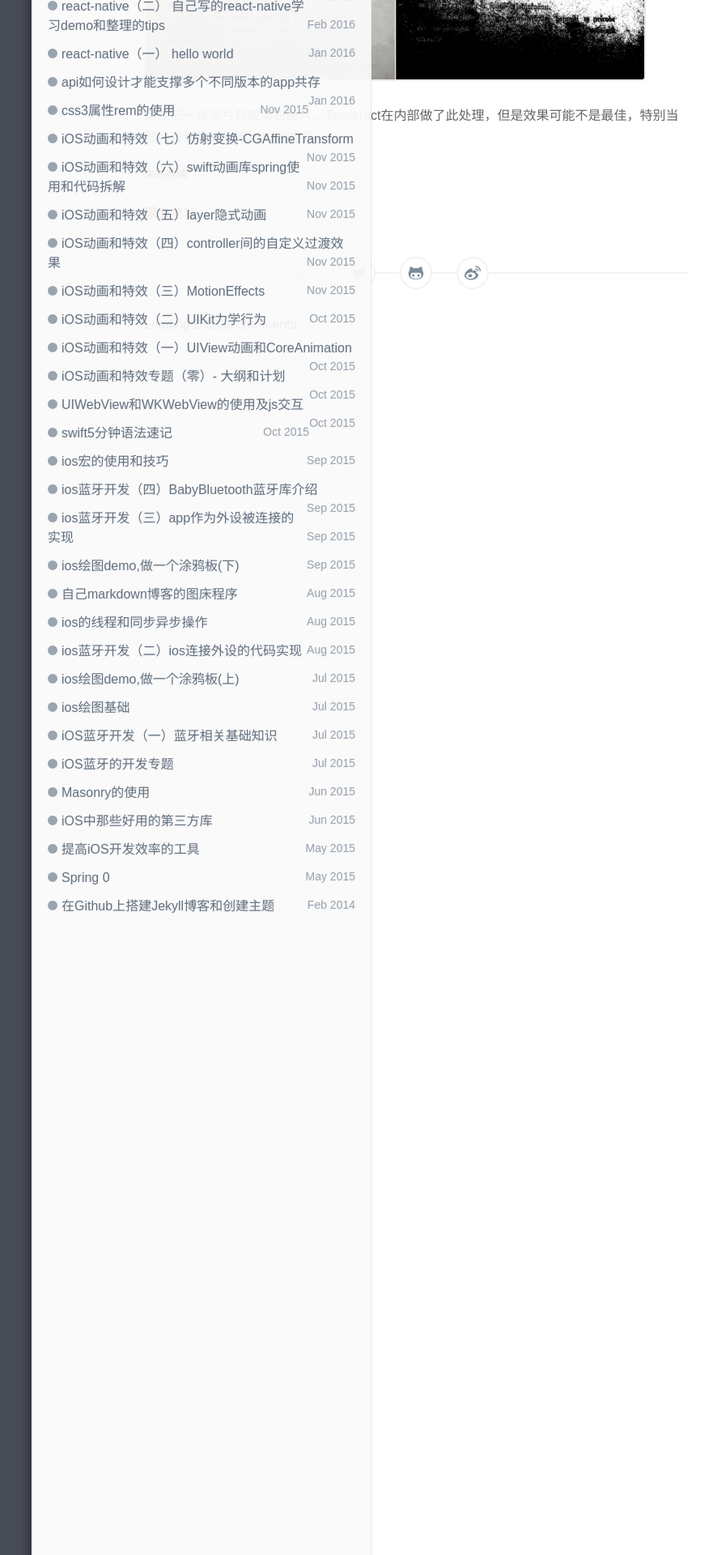
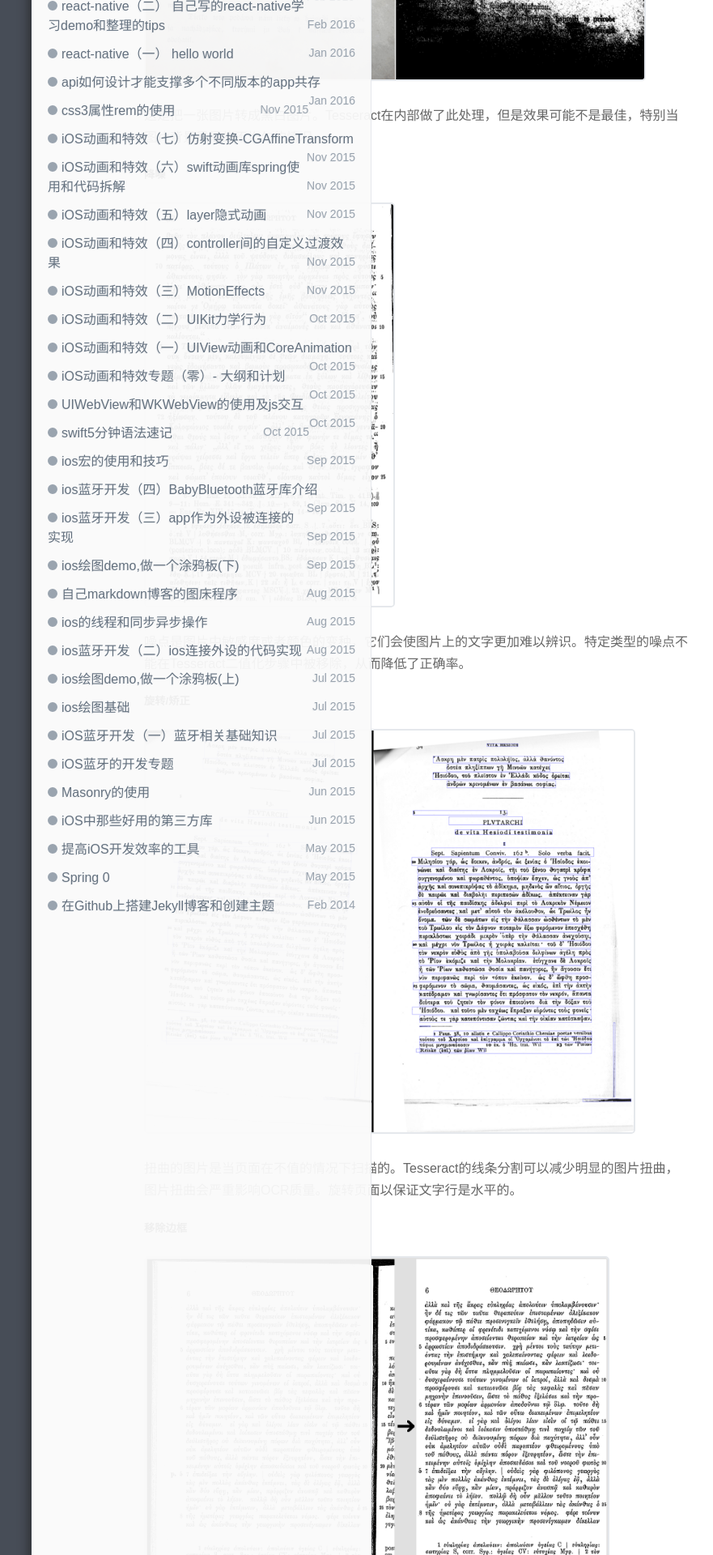
Before and after one commit to leonyue/leonyue.github.io, a Jekyll site: the page built from _posts/tech/TesseractOCR/2017-02-23-improve-quality.md, in a window 1280 px wide. Shown: the part 1357-3277 px from the top of the page at 81% size, without its empty margins (126-1007 px from the left). Built offline with Jekyll 4.4.1, drawn with Linux system fonts in a browser that asks for light colours; comment, search, counter and statistics services are not loaded; some of the changed text lies outside the part shown.

Commit message:
modification

````diff
--- a/_posts/tech/TesseractOCR/2017-02-23-improve-quality.md
+++ b/_posts/tech/TesseractOCR/2017-02-23-improve-quality.md
@@ -42,6 +42,75 @@ Tesseract 最佳工作图片至少300DPI。
 
 这是把一张图片转成黑白图片。Tesseract在内部做了此处理，但是效果可能不是最佳，特别当图片背景是黑的不均匀的情况。
 
-##### 未完待续
+##### 降噪
+
+![](../../../upload/noise.png)
+
+噪点是图片中敏感度或者颜色的变种，它们会使图片上的文字更加难以辨识。特定类型的噪点不能在Tesseract二值化步骤中被移除，从而降低了正确率。
+
+##### 旋转/矫正
+
+![](../../../upload/skew-linedetection.png)
+
+扭曲的图片是当页面在不值的情况下扫描的。Tesseract的线条分割可以减少明显的图片扭曲，图片扭曲会严重影响OCR质量。旋转页面以保证文字行是水平的。
+
+##### 移除边框
+
+![](../../../upload/borders.png)
+
+扫描的页面通常有黑色的边框环绕，这会被错误的当做额外的字符，特别是当形状和变化多样化时。
+
+##### 工具/库
+
+- [Leptonica](http://leptonica.com/)
+- [OpenCV](http://opencv.org/)
+- [Scan Tailor](http://scantailor.sourceforge.net/)
+- [ImageMagick](http://www.imagemagick.org/)
+- [unpaper](https://www.flameeyes.eu/projects/unpaper)
+- [ImageJ](http://rsb.info.nih.gov/ij/)
+- [Gimp](http://www.gimp.org/)
+
+##### 示例
+
+如果你需要一个实例如何用代码改进图片质量，可以参考以下：
+
+- [OpenCV - Rotation(Deskewing)](http://felix.abecassis.me/2011/10/opencv-rotation-deskewing/) - c++ example
+- [Fred's ImageMagick TEXTCLEANER](http://www.fmwconcepts.com/imagemagick/textcleaner/index.php) - bash script for processing a scanned document of text to clean the text background.
+- [rotation_spacing.py](https://gist.github.com/endolith/334196bac1cac45a4893#) - python script for automatic detection of rotation and line spacing of an image of text
+- [crop_morphology.py](https://github.com/danvk/oldnyc/blob/master/ocr/tess/crop_morphology.py) - [Finding blocks of text in an image using Python, OpenCV and numpy](http://www.danvk.org/2015/01/07/finding-blocks-of-text-in-an-image-using-python-opencv-and-numpy.html)
+
+#### 页面分割法
+
+默认Tesseract将图片分段时把它当成一页文字。如果你仅仅寻求一块区域来OCR时可以尝试另外的分段模式：`-psm` 参数。需要知道的是在文字周围加上白色边框裁切也同样有效。
+
+查看支持的页面分割模式完整列表使用`tesseract -h`。下面为3.04的列表：
+
+```
+ 0   Orientation and script detection (OSD) only.
+ 1   Automatic page segmentation with OSD.
+ 2   Automatic page segmentation, but no OSD, or OCR.
+ 3   Fully automatic page segmentation, but no OSD. (Default)
+ 4   Assume a single column of text of variable sizes.
+ 5   Assume a single uniform block of vertically aligned text.
+ 6   Assume a single uniform block of text.
+ 7   Treat the image as a single text line.
+ 8   Treat the image as a single word.
+ 9   Treat the image as a single word in a circle.
+10   Treat the image as a single character.
+```
+
+#### 字典，可选词链表，正则表达式
+
+默认Tesseract被优化成识别单词长句。如果你想识别其他，如账单，价格列表，代码，你可以在再次确认确当的分割模式的同时做一些事情来改进识别结果的正确率。
+
+当你的文字主要不是单词时禁用字典会提高识别率。禁用的方法：[configuration variables](https://github.com/tesseract-ocr/tesseract/wiki/ControlParams) `load_system_dawg` and `load_freq_dawg` to` false`.
+
+也可以添加可选词到词列表来帮助识别，如果你知道输入的类型可以增加表达式，这会对提供识别率有很大帮助。这里有详细的解释[Tesseract manual](https://github.com/tesseract-ocr/tesseract/blob/master/doc/tesseract.1.asc#config-files-and-augmenting-with-user-data).
+
+如果你知道你只会遇到语言中的一部分字符，例如仅数字，你可以设置`tessedit_char_whitelist` [configuration variable](https://github.com/tesseract-ocr/tesseract/wiki/ControlParams). See the [FAQ for an example](https://github.com/tesseract-ocr/tesseract/wiki/FAQ#how-do-i-recognize-only-digits).
+
+#### 仍有问题？
+
+如果你已经尝试了上有方法但仍然识别率很低，到[论坛](http://www.fmwconcepts.com/imagemagick/textcleaner/index.php)寻求帮助把，推荐贴一张示范图。
 
 [原文地址](https://github.com/tesseract-ocr/tesseract/wiki/ImproveQuality#rescaling)
````
Also changed, not shown: upload/borders.png (added), upload/noise.png (added), upload/skew-linedetection.png (added).
